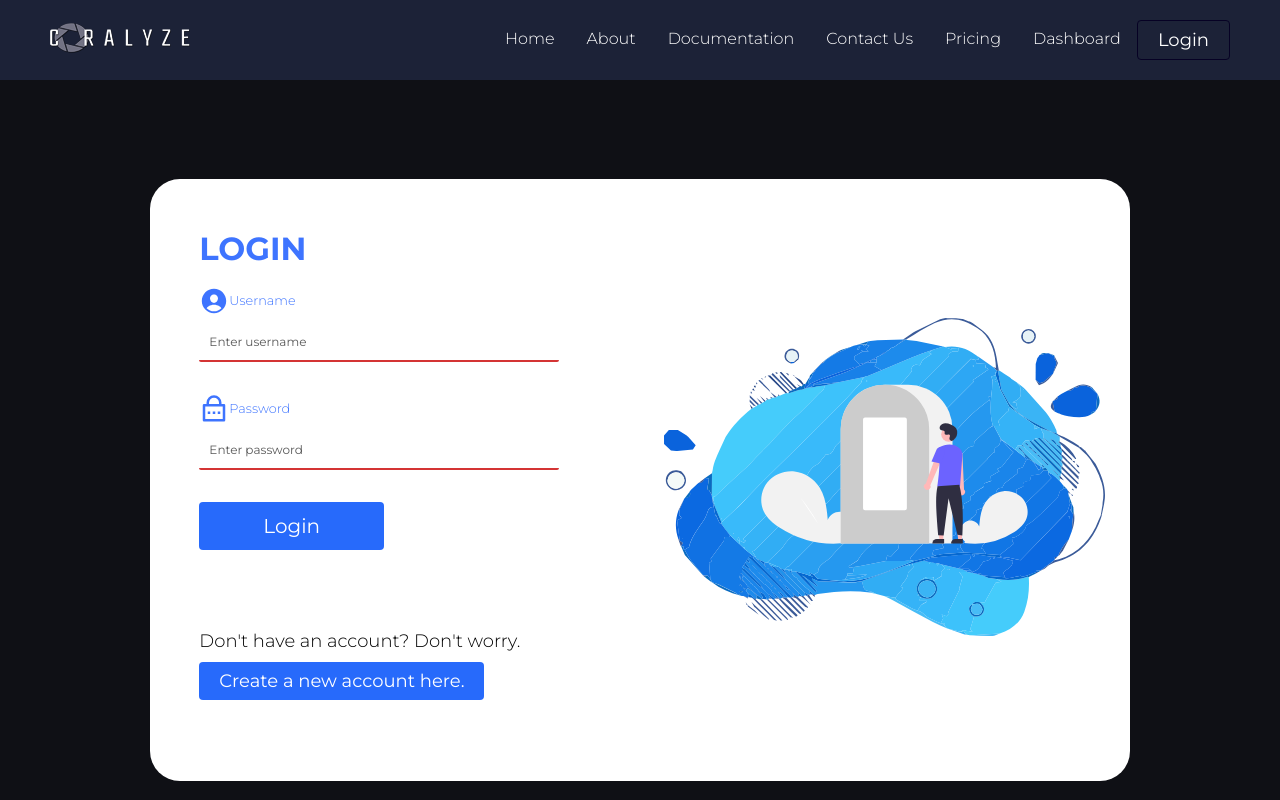
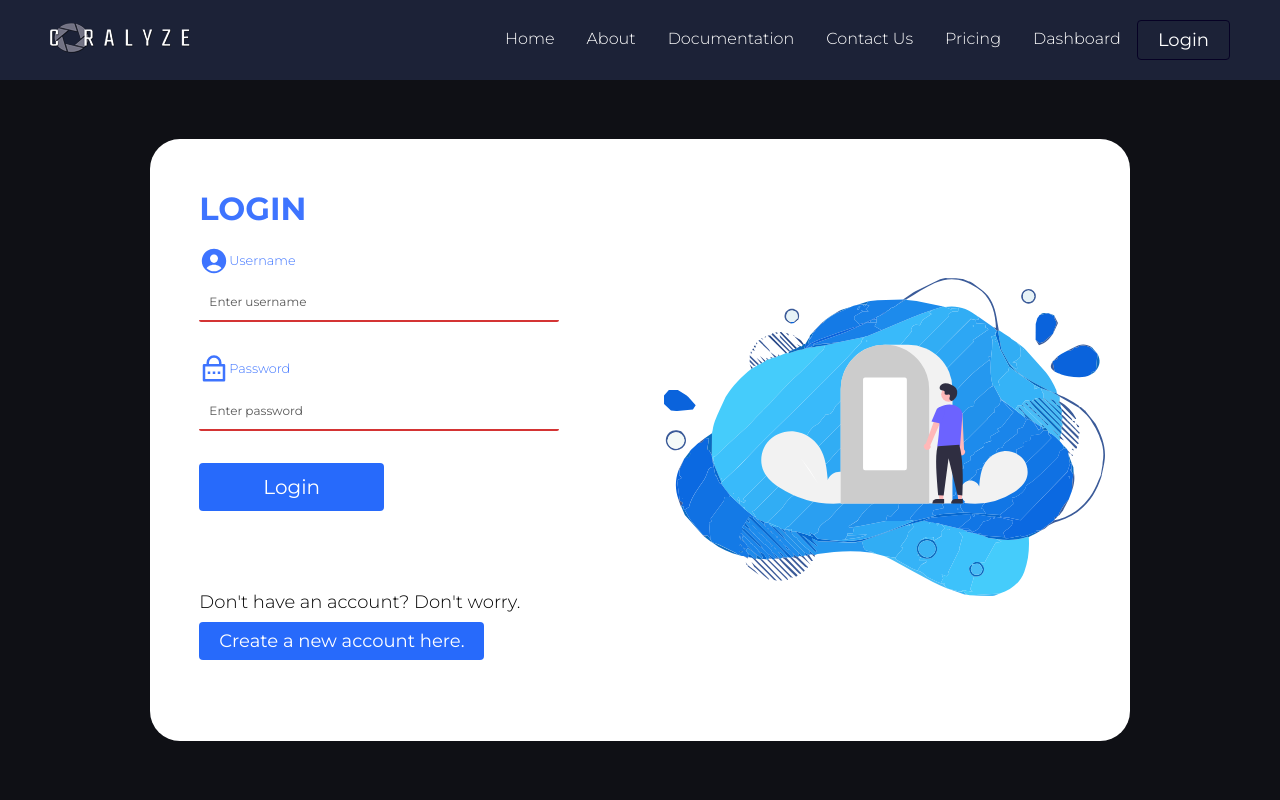
Before and after one commit to Chauster/Coralyze-Frontend, a React (Create React App) app: page /login in a window 1280 px wide. Shown: the top 800 px of the page. Built offline with nearby package versions, Linux system fonts and the light colour scheme.

Commit message:
updated loginFormSection.scss and AboutBanner.scss padding and height

```diff
--- a/src/components/About/AboutBanner.scss
+++ b/src/components/About/AboutBanner.scss
@@ -1,4 +1,5 @@
 .About {
+    padding-top: 5%;
     height: 94vh;
 
     &__image{
--- a/src/components/Login/loginFormSection.scss
+++ b/src/components/Login/loginFormSection.scss
@@ -4,7 +4,8 @@
   align-items: center;
   padding: 5%;
   width: auto;
-  height: 100vh;
+  height: 90vh;
+
 
 
   .form {
```
